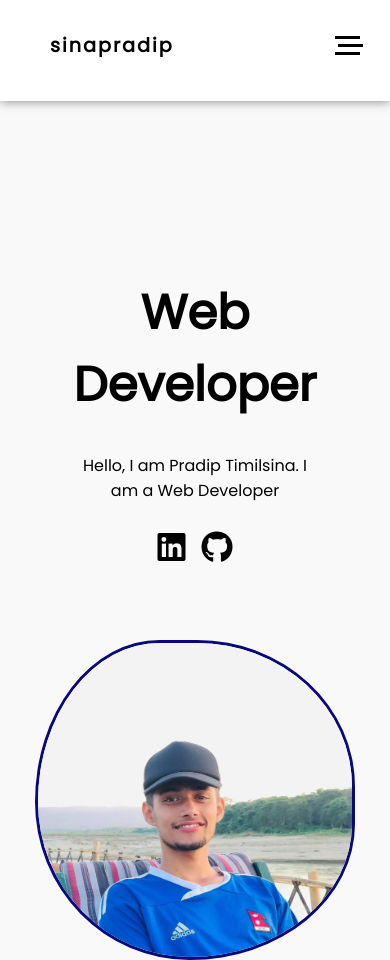
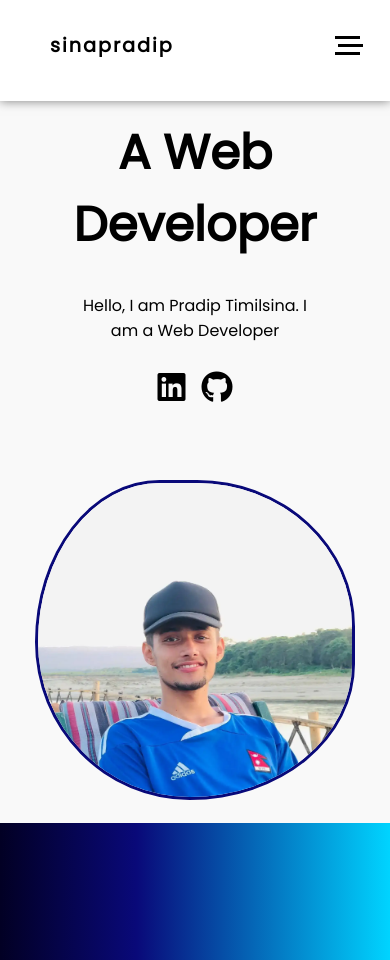
Before and after one commit to sinapradip/portfolio, a plain HTML site: page index.html in a window 390 px wide. Shown: the top 960 px of the page. Drawn offline with nearby package versions, Linux system fonts and the light colour scheme.

Commit message:
styling and mobile padding

```diff
--- a/index.html
+++ b/index.html
@@ -5,7 +5,7 @@
     <meta charset="UTF-8">
     <meta http-equiv="X-UA-Compatible" content="IE=edge">
     <meta name="viewport" content="width=device-width, initial-scale=1.0">
-    <title>Portfolio</title>
+    <title>Sina Pradip Portfolio</title>
     <link rel="stylesheet" type="text/css" href="/public/css/styles.css">
     <!-- <script src="index.js"></script> do not provide script beforehand it brings trouble -->
     <script src="https://kit.fontawesome.com/25ef54c6cc.js" crossorigin="anonymous"></script>
@@ -44,7 +44,7 @@
             <div class="content">
                 <div class="hero-main">
                     <div class="hero-text">
-                        <h1 style="font-size:3rem">Web Developer</h1>
+                        <h1 style="font-size:3rem">A Web Developer</h1>
                         <p>Hello, I am Pradip Timilsina. I am a Web Developer</p>
                         <span>
                             <a href="https://www.linkedin.com/in/sinapradip/" target="_blank"><i
--- a/public/css/styles.css
+++ b/public/css/styles.css
@@ -1,8 +1,13 @@
 :root {
     --nilo: #209CEE;
-    /*  color pallete https://colorhunt.co/palette/6527be9681eb45cfdda7ede7 */
-    --hover-color: #f9f9f9;
-    scroll-behavior: smooth;
+    /*  color pallete https://colorhunt.co/palette/6527be9681eb45cfdda7ede7
+
+    Nepali flag
+    Crimson: #003893
+    Blue:    #003893
+    */
+    --hover-color: #f5f5f5;
+    scroll-behavior: smooth !important;
 
 }
 
@@ -33,7 +38,7 @@ body {
 
 #home {
     background-color: #f9f9f9;
-    padding: 10rem 0;
+    padding: 5rem 0;
 }
 #test {
     background-color: var(--nilo);
@@ -112,7 +117,7 @@ html {
     bottom: 0;
     right: 0;
     width: 100%;
-    height: 2px;
+    height: 3px;
     transform: scaleX(0);
     transform-origin: bottom left;
     transition: transform 0.25s ease-in-out;
@@ -359,3 +364,14 @@ html {
     align-items: center;
     column-gap: 0.5rem;
 }
+
+/*CSS to apply screen below 720px*/
+@media only screen and (max-width: 720px)
+{
+    #home
+    {
+        padding: 0rem;
+    }
+
+
+}
```
Also changed, not shown: public/img/nepal-flag.webp (added).
